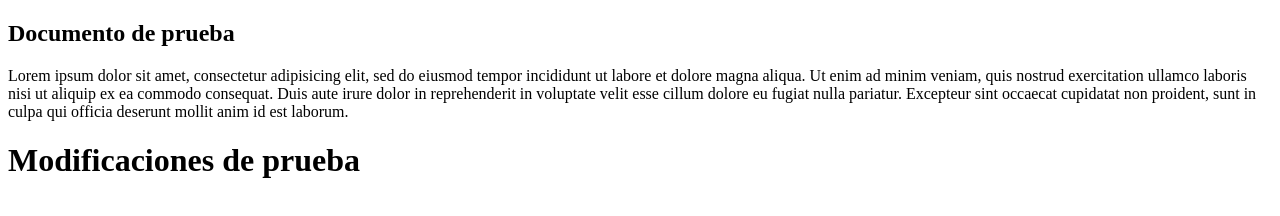
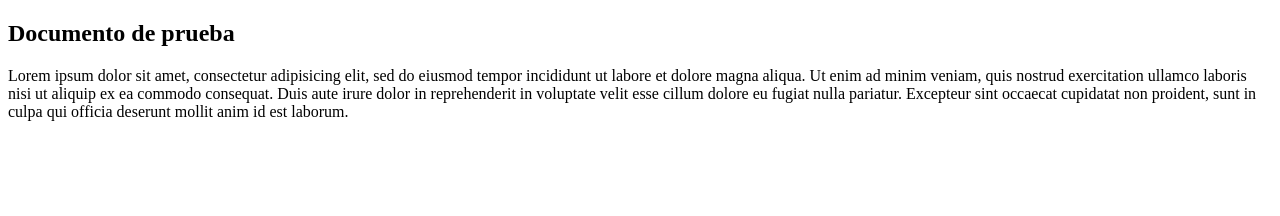
Before and after one commit to Greciamy/pdf-repository, a website: page demo/index2.html in a window 1280 px wide. Drawn offline with Linux system fonts and the light colour scheme.

Commit message:
modificado como ejemplo (reverted from commit 35d6eedbf9eb20c5b1160739bfb25a83201617c5)

```diff
--- a/demo/index2.html
+++ b/demo/index2.html
@@ -14,6 +14,5 @@
 		cillum dolore eu fugiat nulla pariatur. Excepteur sint occaecat cupidatat non
 		proident, sunt in culpa qui officia deserunt mollit anim id est laborum.
 	</p>
-	<h1>Modificaciones de prueba</h1>
 </body>
 </html>
```
